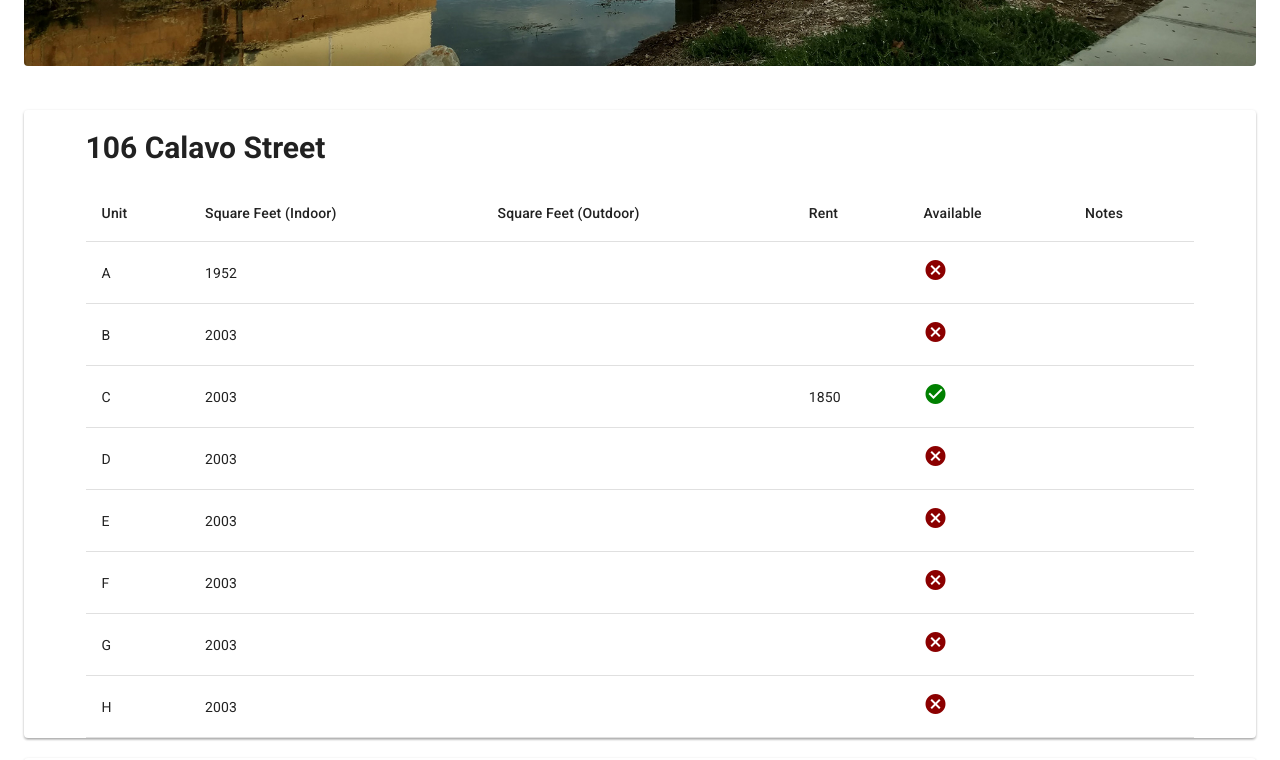
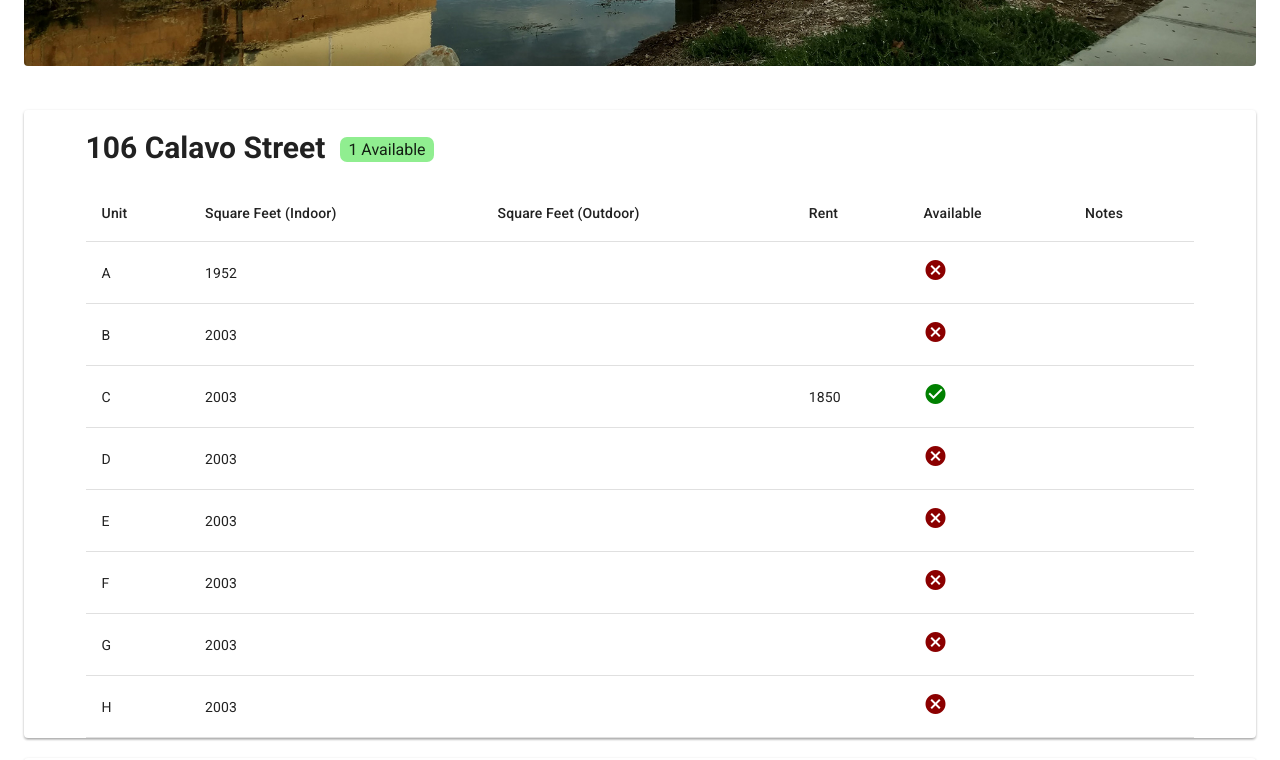
Before and after one commit to brianjp93/calavo, a React (Create React App) app: page / in a window 1280 px wide. Shown: the part 800-1560 px from the top of the page. Built offline with nearby package versions, Linux system fonts and the light colour scheme; a web font is replaced by a local one.

Commit message:
add contact info

```diff
--- a/src/App.js
+++ b/src/App.js
@@ -1,12 +1,14 @@
 import React from 'react';
-import logo from './logo.svg';
+// import logo from './logo.svg';
 import './App.css';
 import {
   BrowserRouter as Router,
   Switch,
   Route,
-  Link
+  // Link
 } from "react-router-dom";
+
+import {Container, Card, Icon} from '@material-ui/core'
 
 import Home from './components/general/home'
 import NavBar from './components/general/navbar'
@@ -48,9 +50,39 @@ function Users() {
 
 function Contact() {
   return (
-    <div>
-      <h2>CONTACT HERE</h2>
-      <div>Wow here's some contact info cool</div>
+    <div style={{paddingTop: 30}}>
+
+      <Container maxWidth='sm'>
+        <Card>
+          <div style={{textAlign: 'center'}}>
+            <div style={{width: '90%', display: 'inline-block', textAlign: 'left'}}>
+              <div>
+                <h3 style={{textDecoration: 'underline'}}>Matt Perrett</h3>
+              </div>
+              <div>
+                <Icon>phone</Icon>
+                <div style={{display: 'inline-block', verticalAlign: 'super', paddingLeft: 8}}>805-279-0306</div>
+              </div>
+              <div>
+                <Icon>mail</Icon>
+                <div style={{display: 'inline-block', verticalAlign: 'super', paddingLeft: 8}}>m.m.perrett@gmail.com</div>
+              </div>
+
+
+              <div style={{height: 30}}></div>
+            </div>
+          </div>
+        </Card>
+      </Container>
+
+      <div style={{height: 30}}></div>
+
+      <Container maxWidth='md' style={{textAlign: 'center'}}>
+        <iframe title='calavo-map' src="https://www.google.com/maps/embed?pb=!1m18!1m12!1m3!1d2136.1603317243325!2d-119.08898455883698!3d34.34006116380718!2m3!1f0!2f0!3f0!3m2!1i1024!2i768!4f13.1!3m3!1m2!1s0x80e9b50121076fd7%3A0xf143a6b3e4eb6524!2s120%20S%20Calavo%20St%2C%20Santa%20Paula%2C%20CA%2093060!5e0!3m2!1sen!2sus!4v1577493462041!5m2!1sen!2sus" width="800" height="400" frameborder="0" style={{border: 0}} allowfullscreen="">
+        </iframe>
+      </Container>
+
+
     </div>
   )
 }
--- a/src/components/general/home.jsx
+++ b/src/components/general/home.jsx
@@ -47,6 +47,10 @@ function Home(){
 
 function UnitTable(props) {
     const classes = useStyles()
+    const units = props.units
+
+    const avail = units.filter((x) => x.is_available).length
+    const chip_color = avail ? 'lightgreen': 'lightgrey'
     return (
         <Card className={classes.card} style={{marginTop:20}}>
             <div style={{textAlign: 'center'}}>
@@ -59,6 +63,17 @@ function UnitTable(props) {
                             display: 'inline-block'
                         }}>
                             {props.name}
+                        </div>
+                        <div
+                            style={{
+                                display: 'inline-block',
+                                borderRadius: 7,
+                                background: chip_color,
+                                padding: '3px 8px',
+                                verticalAlign: 'text-bottom',
+                                marginLeft: 15,
+                            }}>
+                            {avail} Available
                         </div>
                     </div>
 
--- a/src/components/general/navbar.jsx
+++ b/src/components/general/navbar.jsx
@@ -1,10 +1,5 @@
 import React from 'react'
-import {
-  BrowserRouter as Router,
-  Switch,
-  Route,
-  Link
-} from "react-router-dom";
+import {Link} from "react-router-dom"
 import { makeStyles } from '@material-ui/core/styles'
 import {AppBar, Toolbar, Typography} from '@material-ui/core'
 
```
